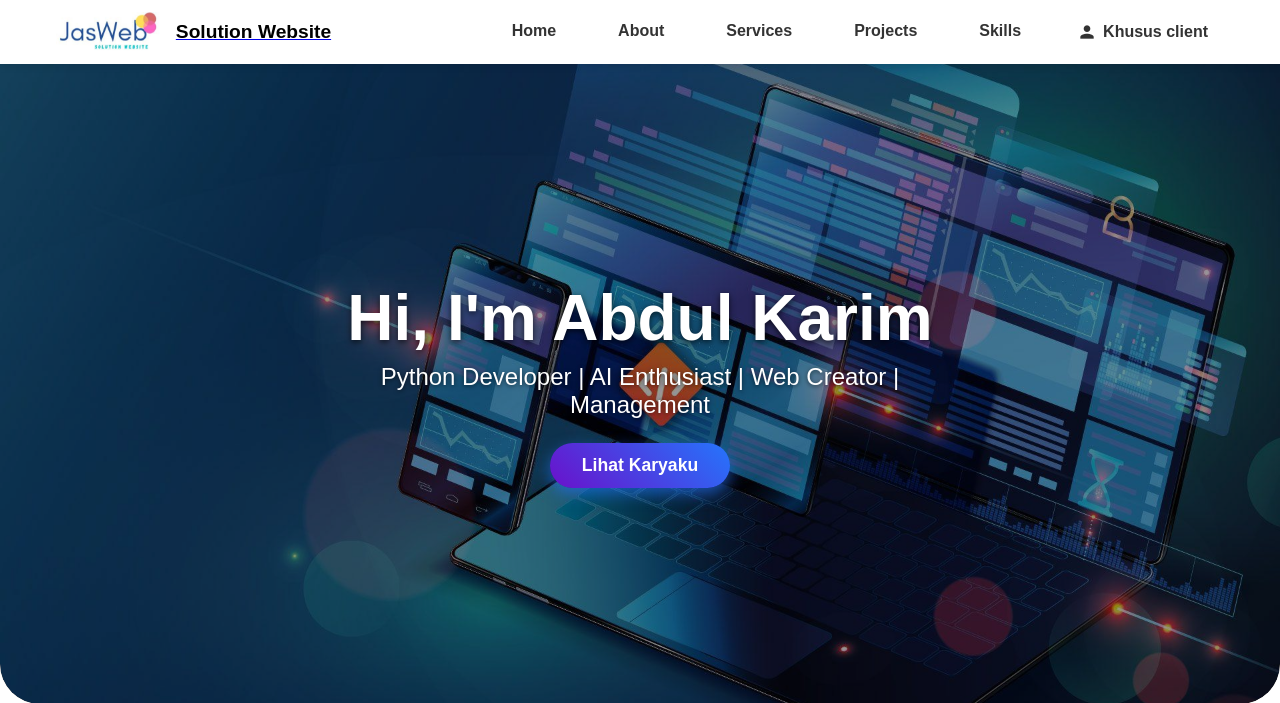
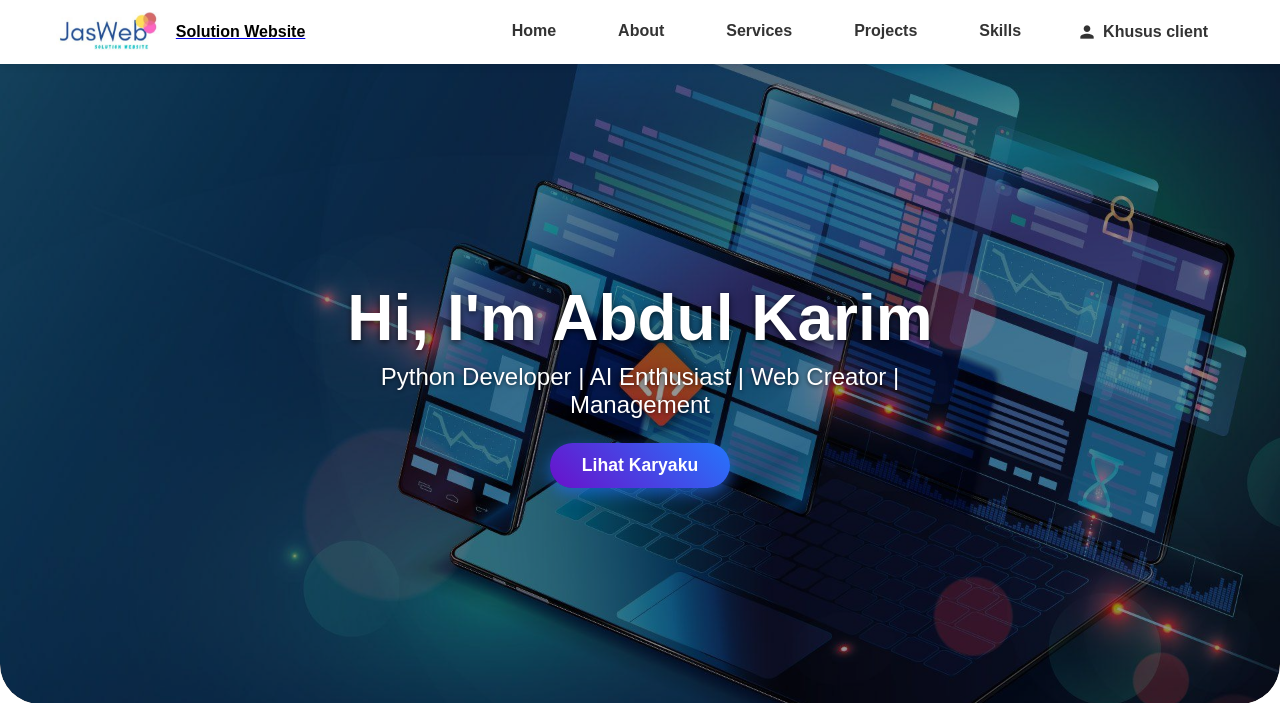
Before and after one commit to septianabdulkarim-cloud/portfolio_website, a Flask app: page / in a window 1280 px wide. Shown: the top 703 px of the page. Run offline with Flask 3, Linux system fonts and the light colour scheme.

Commit message:
Update index.html, style.css, login.html, dashboard.html dan Admin_Dashboard.html

```diff
--- a/templates/index.html
+++ b/templates/index.html
@@ -22,7 +22,7 @@
             <!-- Logo -->
               <a class="navbar-brand" href="#" style="display: flex; align-items: center; gap: 10px;">
     <img src="/static/image/photo_2025-08-14_12-59-50.jpg" alt="JasWeb Logo" style="height: 40px;" />
-    <span style="font-size: 1.2rem; font-weight: bold; color: #000000;">Solution Website</span>
+    <span style="font-size: 1rem; font-weight: bold; color: #000000;">Solution Website</span>
 </a>
 
 
```
Also changed, not shown: 1 other file.
